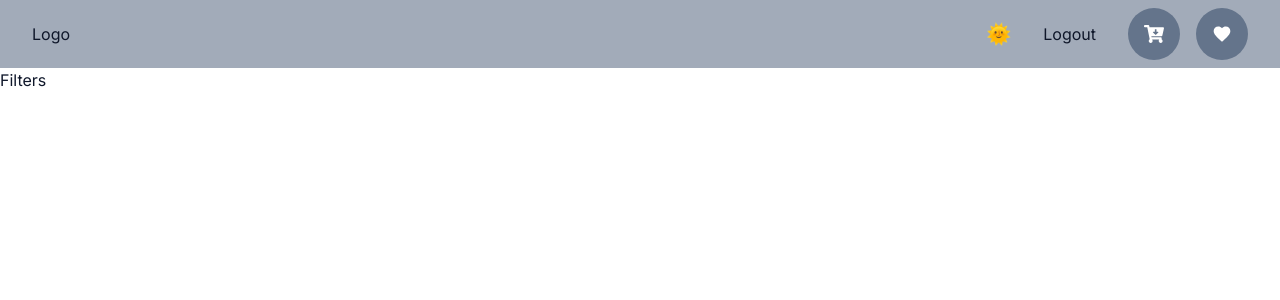
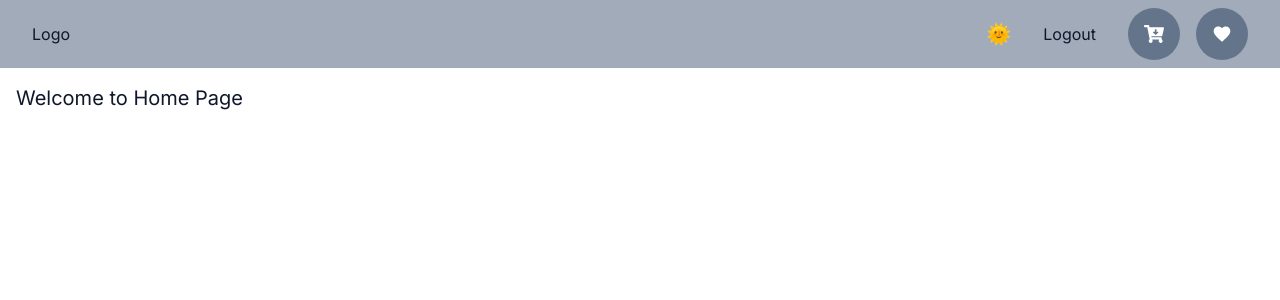
Before and after one commit to AlisonTahiri/next-13-blog, a Next.js app: page / in a window 1280 px wide. Shown: the top 300 px of the page. Built offline with nearby package versions, Linux system fonts and the light colour scheme.

Commit message:
chore: removed unused filters component.

```diff
--- a/src/app/page.tsx
+++ b/src/app/page.tsx
@@ -1,9 +1,7 @@
-import Filters from "@/components/Filters";
-
 export default function Home() {
   return (
     <main>
-      <Filters />
+      <h1 className="text-xl p-4">Welcome to Home Page</h1>
     </main>
   );
 }
--- a/src/components/Filters.tsx
+++ /dev/null
@@ -1,5 +0,0 @@
-const Filters = () => {
-  return <div>Filters</div>;
-};
-
-export default Filters;
```
